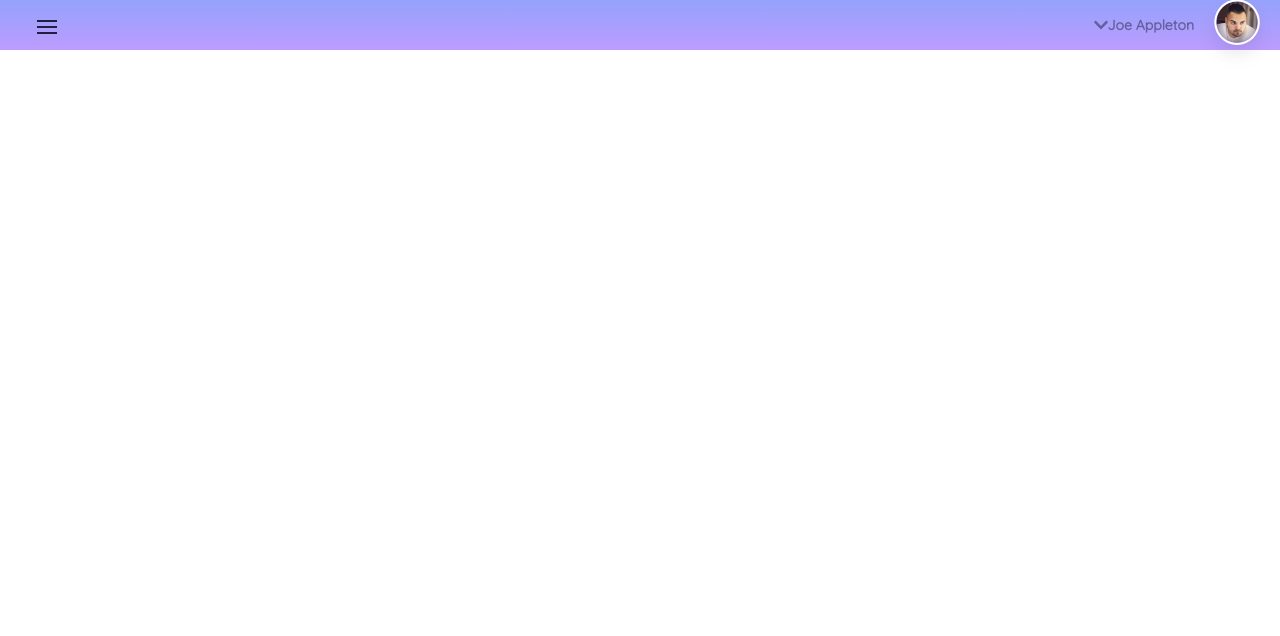
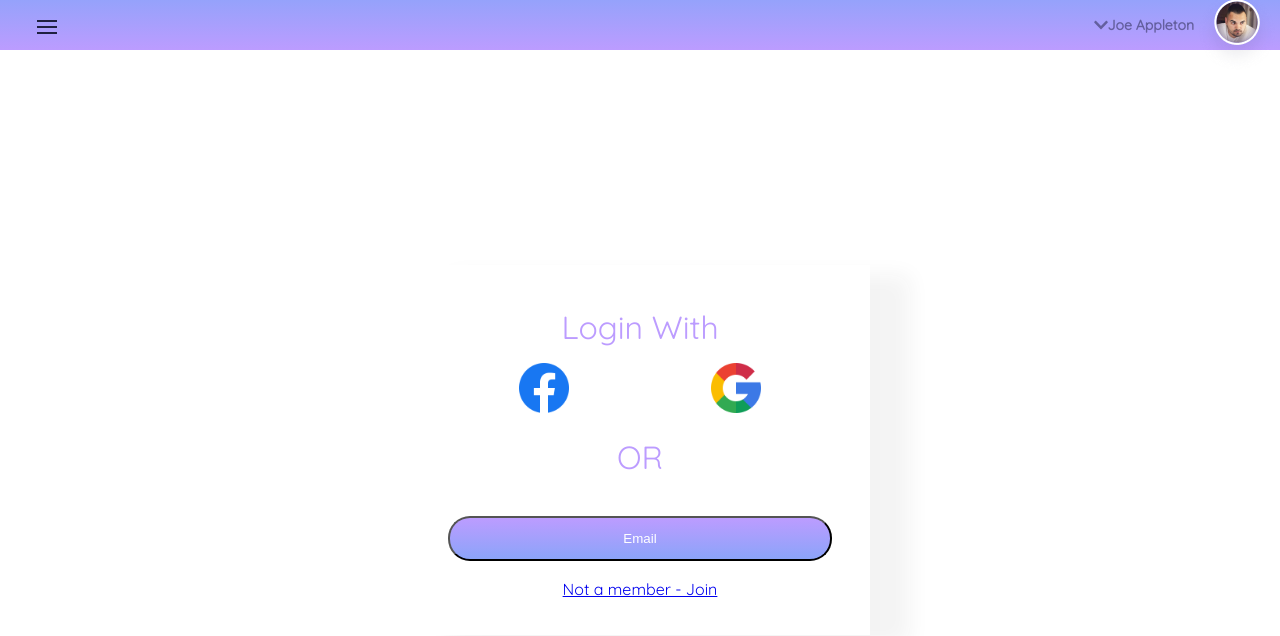
Before and after one commit to joeappleton18/running-contemp-web-app-solutions, a React (Create React App) app: page /login in a window 1280 px wide. Shown: the top 636 px of the page. Built offline with nearby package versions, Linux system fonts and the light colour scheme.

Commit message:
updated route for join

```diff
--- a/src/App.js
+++ b/src/App.js
@@ -4,7 +4,7 @@ import { ThemeProvider } from "styled-components";
 import Header from "./Components/Header";
 import GlobalStyles from "./config/globalStyles";
 import theme from "./config/theme.js";
-
+import Login from "./Views/Login";
 import Checkin from "./Views/Checkin";
 import Dash from "./Views/Dash";
 import Join from "./Views/Join";
@@ -91,6 +91,9 @@ function App() {
             <Route exact path="/">
               <Dash checkins={checkins} />
             </Route>
+            <Route path="/login">
+              <Login />
+            </Route>
             <Route path="/join">
               <Join />
             </Route>
--- /dev/null
+++ b/src/Views/Login.js
@@ -0,0 +1,54 @@
+import React from "react";
+import { Link } from "react-router-dom";
+import styled from "styled-components";
+import Form from "../Components/LoginForm";
+import Tile from "../Components/Tile";
+
+
+
+
+function Login() {
+
+
+	const StyledWrapper = styled.div`
+    display: flex;
+    justify-content: center;
+    align-items: center;
+    min-height: 100vh;
+    min-width: 100vw;
+  `;
+
+	const StyledTile = styled(Tile)`
+    display: grid;
+    grid-template-columns: repeat(1, 1fr);
+    justify-content: center;
+    grid-row-gap: 20px;
+    width: 100%;
+    @media (min-width: 600px) {
+      width: 30%;
+    }
+  `;
+
+	const StyledHeading = styled.h2`
+    text-align: center;
+    margin-top: 2%;
+    color: ${({ theme }) => theme.colors.purple};
+  `;
+	const StyledLink = styled(Link)`
+    text-align: center;
+  `;
+
+
+	return (
+		<StyledWrapper>
+			<StyledTile>
+
+				<StyledHeading>Login With </StyledHeading>
+				<Form buttonText="LOGIN" />
+				<StyledLink to="/join"> Not a member - Join </StyledLink>
+			</StyledTile>
+		</StyledWrapper>
+	);
+}
+
+export default Login;
--- /dev/null
+++ b/src/services/firebase/useAuth.js
@@ -0,0 +1,6 @@
+import { useState } from "react";
+function useAuth() {
+	const [isAuthenticated, setIsAuthenticated] = useState(false);
+	return { isAuthenticated };
+}
+export default useAuth;
```
Also changed, not shown: src/config/firebaseConfig.js (added, +11 -0 lines).
